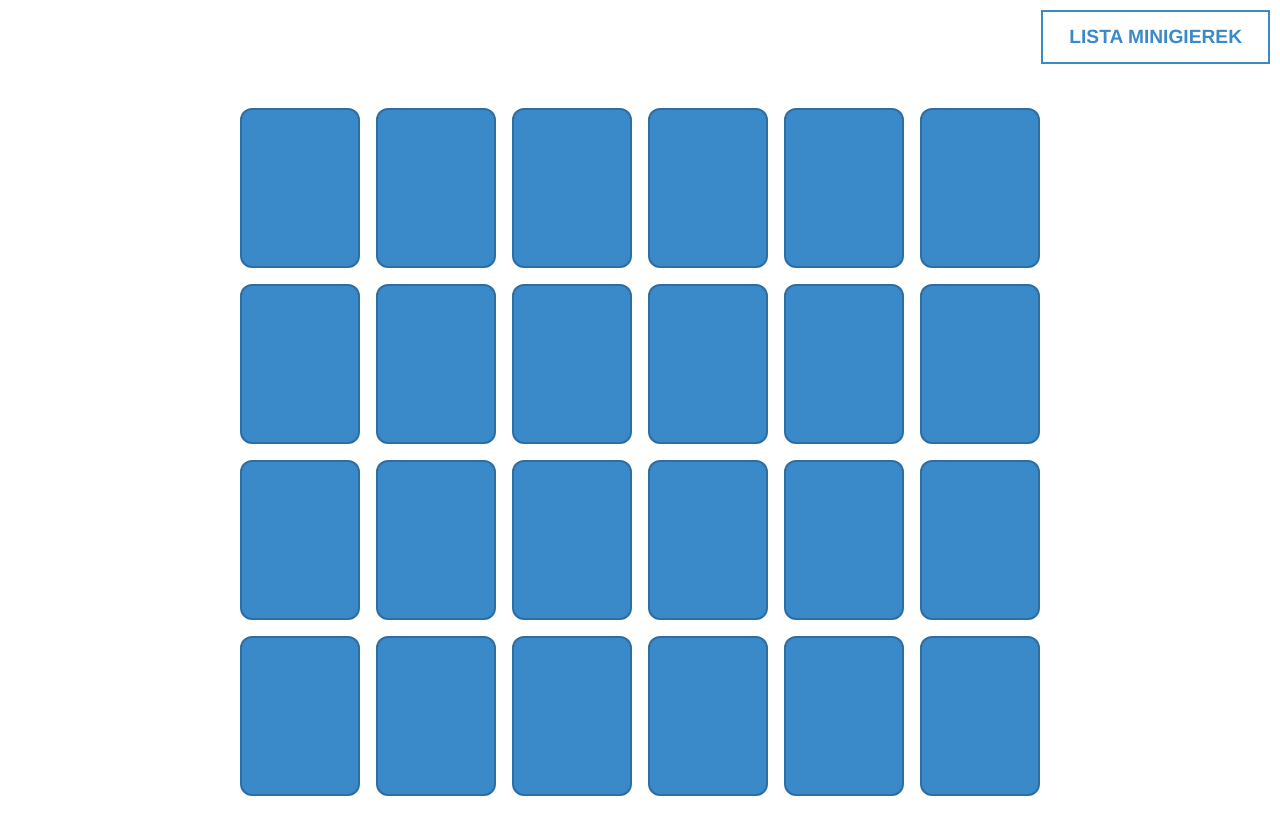
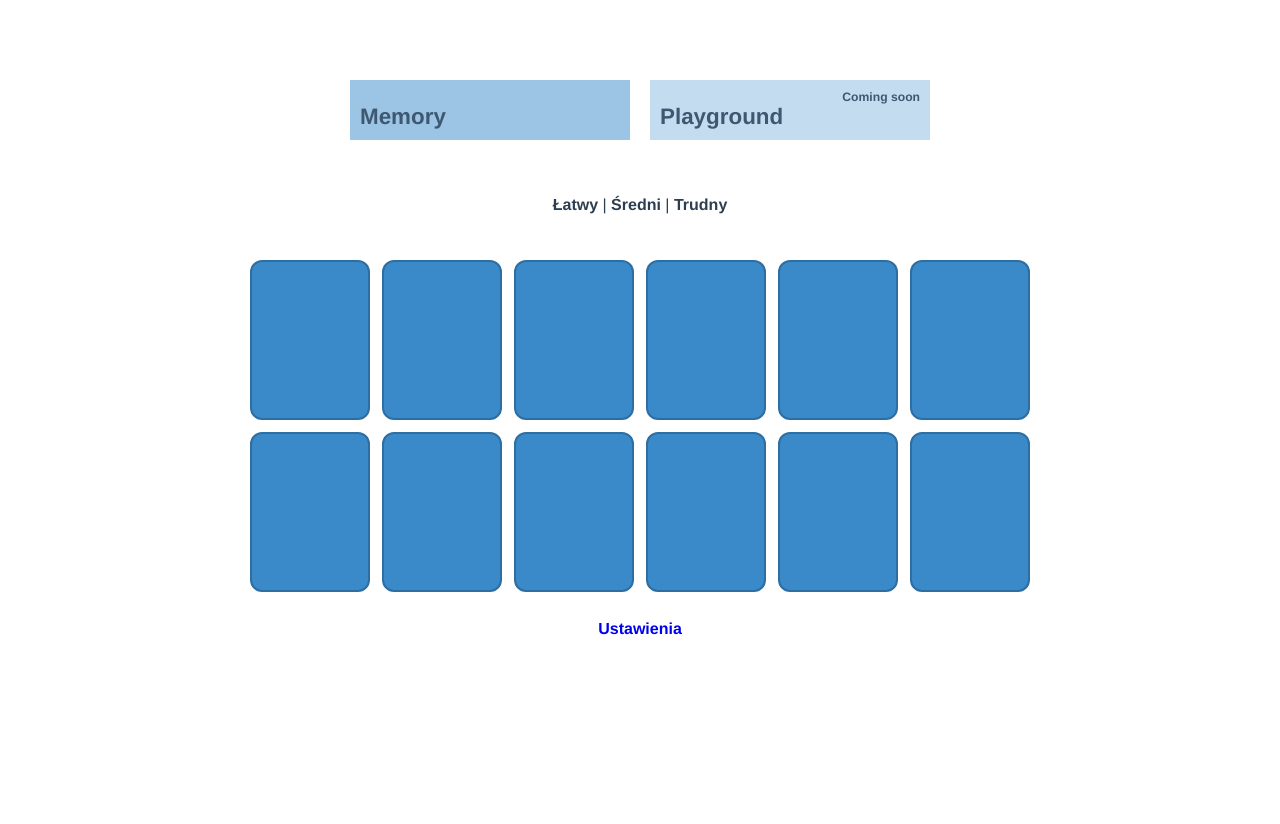
Before and after one commit to danbraj/minigames, a Vue app: page /#/memory in a window 1280 px wide. After the commit the page ends 800 px from the top, so only its background shows below. Built offline with nearby package versions, Linux system fonts and the light colour scheme.

Commit message:
Add difficulty levels, new cards (6), change styles and minor changes
* Set default route to memory
* Add 6 new symbols
* Change styles in GameItem component
* Add settings view
* Add Games component
* Remove Home view

```diff
--- a/public/index.html
+++ b/public/index.html
@@ -6,12 +6,28 @@
     <meta name="viewport" content="width=device-width,initial-scale=1.0">
     <link rel="icon" href="<%= BASE_URL %>favicon.ico">
     <title>Minigames | danbraj</title>
+    <style>
+      .container {
+        width: 100%;
+        margin: 0 auto;
+        margin-top: 40px;
+      }
+      @media (min-width: 1800px) {
+        .container {
+          width: 900px;
+          margin-left: auto;
+          margin-right: auto;
+        }
+      }
+    </style>
   </head>
   <body>
     <noscript>
       <strong>We're sorry but minigames doesn't work properly without JavaScript enabled. Please enable it to continue.</strong>
     </noscript>
-    <div id="app"></div>
+    <div class="container">
+      <div id="app"></div>
+    </div>
     <!-- built files will be auto injected -->
   </body>
 </html>
--- a/src/App.vue
+++ b/src/App.vue
@@ -1,70 +1,56 @@
 <template>
-  <div id="minigames">
-    <router-link class="btn top-right" to="/">Lista minigierek</router-link>
-    <router-view></router-view>
+  <div id="minigames" class="minigames">
+    <games></games>
+    <router-view class="panel"></router-view>
   </div>
 </template>
 
 <script>
+import Games from '@/components/Games';
+
 export default {
-  name: 'minigames',
-  // data () {
-  //   return {
-  //     msg: 'Welcome to Your Vue.js App'
-  //   }
-  // }
+  components: {
+    'games': Games
+  },
+  name: 'minigames'
 }
 </script>
 
 <style lang="scss">
+$content-width: 1200px !default;
 $normal-font-size: 16px !default;
 
 body {
   margin: 0;
 }
 
-#minigames {
+.minigames {
+
   font-family: Helvetica, sans-serif;
   -webkit-font-smoothing: antialiased;
   -moz-osx-font-smoothing: grayscale;
   text-align: center;
   color: #2c3e50;
-  padding-top: 80px;
+  //padding-top: 80px;
   position: relative;
   font-size: $normal-font-size;
-
-  .btn {
-    color: $primary-color;
-    background: #fff;
-    border: 2px $primary-color solid;
-    font-weight: 600;
-    cursor: pointer;
-    font-size: 1.2em;
-    text-transform: uppercase;
-    margin: 10px;
-    padding: 14px 26px;
-    display: inline-block;
-
-    &:hover {
-      text-decoration:none;
-      background: $primary-color;
-      color: #fff;
-    }
-  }
-
-  .top-right {
-    position: absolute;
-    right: 0;
-    top: 0;
-  }
 
   a {
     text-decoration: none;
     font-weight: bold;
-    color: lighten(#2c3e50, 10%);
-    // &.router-link-exact-active {
-    //   color: #42b983;
-    // }
+  }
+
+  .panel {
+    width: $content-width;
+    margin: 0 auto;
+    position: relative;
+  }
+
+  @media only screen and (max-width: $content-width) {
+    .panel {
+      width: 100%;
+      margin: 0;
+    }
   }
 }
 </style>
--- a/src/components/Card.vue
+++ b/src/components/Card.vue
@@ -1,7 +1,7 @@
 <template>
     <div class="card" v-bind:class="{ 'flipped': card.isFlipped, 'matched': card.isMatched }">
         <svg class="front">
-            <use :href="getPicUrl(card.handle)"></use>
+            <use :href="svgUrl"></use>
         </svg>
         <div class="back"></div>
     </div>
@@ -14,9 +14,9 @@ export default {
     props: [
         'card'
     ],
-    methods: {
-        getPicUrl(handle) {
-            return `${svg}#${handle}`;
+    computed: {
+        svgUrl() {
+            return `${svg}#${this.card.handle}`;
         }
     }
 }
@@ -35,10 +35,14 @@ $back-border: #aaa !default;
     box-sizing: border-box;
     width: $card-width;
     height: $card-height;
-    margin: 8px;
+    margin: 6px;
     position: relative;
     transition: transform 0.33s;
     transform-style: preserve-3d;
+
+    &.smaller {
+        height: $card-width;
+    }
 
     &.flipped {
         transform: rotateY(180deg);
@@ -59,7 +63,7 @@ $back-border: #aaa !default;
 .front {
     @extend %card-side;
     border: 2px solid $front-border;
-    padding: 10px;
+    padding: 6px;
     background: $front-color;
     transform: rotateY(180deg);//
 
@@ -78,6 +82,18 @@ $back-border: #aaa !default;
     border: 2px solid $back-border;
     background: $back-color;
     cursor: pointer;
-    //transform: rotateY(180deg);
+    //transform: rotateY(180deg);//
+
+    animation: fadeIn 0.67s cubic-bezier(0.215, 0.610, 0.355, 1.000);
+    animation-fill-mode: forwards;
+    opacity: 0;
+    @keyframes fadeIn {
+        0% {
+            opacity: 0;
+        }
+        100% {
+            opacity: 1;
+        }
+    }
 }
 </style>
--- a/src/components/GameItem.vue
+++ b/src/components/GameItem.vue
@@ -1,7 +1,7 @@
 <template>
     <router-link :to="game.name">
-        <div class="game-block">
-            <p class="title">{{ game.title }}</p>
+        <div class="game-item">
+            <span class="title">{{ game.title }}</span>
             <span class="status">{{ game.status }}</span>
         </div>
     </router-link>
@@ -16,41 +16,49 @@ export default {
 </script>
 
 <style lang="scss" scoped>
-
 $game-block-color: yellow !default;
 
 a {
+    box-sizing: border-box;
     text-decoration: none;
+    font-weight: bold;
+    color: lighten(#2c3e50, 10%);
     display: inline-block;
-    height: 160px;
+    height: 60px;
     width: 280px;
     margin: 10px;
+    border: 6px solid $game-block-color;
+    background-color: $game-block-color;
+
+    &:hover {
+        border-color: $secondary-color;
+    }
+
+    &.router-link-active {
+        border-color: $secondary-color;
+        background: $secondary-color;
+    }
 }
 
-p {
-    margin: 0;
-    padding: 0;
-}
-
-.game-block {
+.game-item {
     display: inline-block;
     width: 100%;
     height: 100%;
-    background-color: $game-block-color;
+
     position: relative;
 }
 
 .title {
     position: absolute;
-    bottom: 8px;
-    left: 8px;
+    bottom: 4px;
+    left: 4px;
     font-size: 1.4em;
 }
 
 .status {
     position: absolute;
-    top: 8px;
-    right: 8px;
+    top: 4px;
+    right: 4px;
     font-size: 0.76em;
 }
 </style>
--- a/src/views/Home.vue
+++ b/src/components/Games.vue
@@ -1,6 +1,10 @@
 <template>
-    <div class="container">
+    <div class="games">
+        <!-- <h2>Lista gier</h2> -->
+
         <game-item v-for="(game, index) in minigames" :key="index" :game="game"></game-item>
+
+        <router-link class="settings" v-if="this.$route.name != 'settings'" to="/settings">Ustawienia</router-link>
     </div>
 </template>
 
@@ -38,3 +42,27 @@ export default {
     }
 }
 </script>
+
+<style lang="scss" scoped>
+.games {
+    padding: 30px 0;
+
+    @media only screen and (min-width: 1800px) {
+        position: absolute;
+        left: 900px;
+    }
+}
+
+.settings {
+    position: absolute;
+    bottom: -40px;
+    display: block;
+    text-align: center;
+    width: 100%;
+
+    @media only screen and (min-width: 1800px) {
+        position: static;
+        margin-top: 20px;
+    }
+}
+</style>
--- a/src/router.js
+++ b/src/router.js
@@ -1,6 +1,5 @@
 import Vue from 'vue'
 import Router from 'vue-router'
-import Home from './views/Home.vue'
 
 Vue.use(Router)
 
@@ -8,8 +7,12 @@ export default new Router({
   routes: [
     {
       path: '/',
-      name: 'home',
-      component: Home
+      redirect: 'memory'
+    },
+    {
+      path: '/settings',
+      name: 'settings',
+      component: () => import(/* webpackChunkName: "settings" */ './views/Settings.vue')
     },
     {
       path: '/memory',
@@ -20,14 +23,14 @@ export default new Router({
       component: () => import(/* webpackChunkName: "memory" */ './views/Memory.vue')
     },
     {
-      path: '/match3',
-      name: 'match3',
-      component: () => import(/* webpackChunkName: "match3" */ './views/Match3.vue')
-    },
-    {
       path: '/playground',
       name: 'playground',
       component: () => import(/* webpackChunkName: "playground" */ './views/Playground.vue')
-    }
+    },
+    // {
+    //   path: '/match3',
+    //   name: 'match3',
+    //   component: () => import(/* webpackChunkName: "match3" */ './views/Match3.vue')
+    // },
   ]
 })
--- a/src/views/Memory.vue
+++ b/src/views/Memory.vue
@@ -1,9 +1,16 @@
 <template>
-    <div class="container">
+    <div>
+        <div class="difficulty-panel">
+          <ul>
+            <li><a v-on:click="setDifficulty(0)">Łatwy</a></li>
+            <li><a v-on:click="setDifficulty(1)">Średni</a></li>
+            <li><a v-on:click="setDifficulty(2)">Trudny</a></li>
+          </ul>
+        </div>
         <div class="board" v-bind:class="{ 'busy': isBusy }">
             <progress v-if="cooldown > 0" class="indicator" :value="cooldown" max="25"></progress>
-            <card v-for="(card, index) in cards" :key="index" :card="card" @click.native="flip(index)"></card>
-            <button v-if="cardsLeft == 0" class="btn btn--again" @click="restart">Jeszcze raz</button>
+            <card v-for="(card, index) in cards" :key="index" :card="card" @click.native="flip(index)" v-bind:class="{ 'smaller': isHard }"></card>
+            <button v-if="cardsLeft == 0" class="btn--again" @click="restart">Jeszcze raz</button>
         </div>
     </div>
 </template>
@@ -11,7 +18,7 @@
 <script>
 import Card from '@/components/Card';
 
-const cardsDefs = [
+const svgDefs = [
   'apple',
   'banana',
   'blueberries',
@@ -26,31 +33,40 @@ const cardsDefs = [
   'pineapple'
 ];
 
+const svgHardDefs = [
+  'hblueberries',
+  'happle',
+  'hnuts',
+  'hcherries',
+  'hgrape',
+  'hpineapple'
+]
+
+// easy - 6, medium - 12, hard - 18
+const difficulty = [6, 12, 18];
+
 export default {
   components: {
     card: Card
   },
-  created() {
-    this.cards = cardsDefs
-      .concat(cardsDefs)
-      .sort(() => 0.5 - Math.random())
-      .map(x => {
-        return { handle: x, isFlipped: false, isMatched: false };
-      });
-    this.cardsCount = this.cards.length;
-    this.cardsLeft = this.cardsCount;
-    this.isBusy = false;
-  },
   data() {
     return {
+      difficulty: 0,
       cards: [],
       cardsCount: -1,
       cardsLeft: -1,
       first: -1,
       count: -1,
       isBusy: true,
-      cooldown: 0
+      cooldown: 0,
+      isHard: false
     };
+  },
+  created() {
+    this.shuffle();
+    this.cardsCount = difficulty[this.difficulty] * 2;
+    this.cardsLeft = this.cardsCount;
+    this.isBusy = false;
   },
   methods: {
     flip(idx) {
@@ -102,13 +118,44 @@ export default {
           el.isFlipped = false;
           el.isMatched = false;
         });
-        this.cardsLeft = this.cardsCount;
         this.count = -1;
         this.first = -1;
+        //this.cards = null;
         setTimeout(() => {
-          this.cards.sort(() => 0.5 - Math.random());
-          this.isBusy = false;
-        }, 1000);
+          this.shuffle();
+        }, 670);
+        this.cardsCount = difficulty[this.difficulty] * 2;
+        this.cardsLeft = this.cardsCount;
+        this.isBusy = false;
+      }
+    },
+    shuffle() {
+      const defs = svgDefs;
+
+      let cardsTypes;
+      if (this.difficulty == 2) {
+        cardsTypes = defs.concat(svgHardDefs);
+        this.isHard = true;
+      }
+      else {
+        cardsTypes = defs
+          .sort(() => 0.5 - Math.random())
+          .slice(0, difficulty[this.difficulty]);
+        this.isHard = false;
+      }
+
+      this.cards = cardsTypes
+        .concat(cardsTypes)
+        .sort(() => 0.5 - Math.random())
+        .map(symbol => {
+          return { handle: symbol, isFlipped: false, isMatched: false };
+        });
+    },
+    setDifficulty(d) {
+      if (!this.isBusy) {
+        this.difficulty = (d >= 0 && d < 3 ? d : 0);
+        this.restart();
+        this.cards = null;
       }
     }
   }
@@ -116,9 +163,14 @@ export default {
 </script>
 
 <style lang="scss" scoped>
-$content-width: 1200px !default;
+a {
+  cursor: pointer;
+  &:hover {
+    color: lighten($color: #3e5871, $amount: 30%);
+  }
+}
 
-.container {
+.minigame {
   width: $content-width;
   margin: 0 auto;
 }
@@ -129,16 +181,29 @@ $content-width: 1200px !default;
   flex-wrap: wrap;
   width: $content-width;
   perspective: 500px;
-  margin: 20px 0;
+  margin: 40px 0;
 
   &.busy {
     pointer-events: none;
   }
+
+  @media only screen and (min-width: 1500px) {
+    margin: 0;
+  }
 }
 .btn--again {
   margin: 0;
+  color: $primary-color;
+  background: #fff;
+  border: 2px $primary-color solid;
+  font-weight: 600;
+  cursor: pointer;
+  font-size: 1.2em;
+  text-transform: uppercase;
   position: absolute;
   background-color: #fff;
+  padding: 14px 26px;
+  display: inline-block;
   z-index: 1;
   width: 200px;
   height: 80px;
@@ -146,14 +211,17 @@ $content-width: 1200px !default;
   top: 50%;
   transform: translate(-50%, -50%);
   &:hover {
-    background-color: $primary-color;
+    text-decoration:none;
+      background: $primary-color;
+      color: #fff;
   }
 }
+
 .indicator {
   position: absolute;
-  top: -30px;
+  top: -25px;
   height: 14px;
-  width: 300px;
+  width: 260px;
   appearance: none;
   &::-webkit-progress-bar {
     background-color: #eee;
@@ -167,12 +235,32 @@ $content-width: 1200px !default;
   }
 }
 @media only screen and (max-width: $content-width) {
-  .container {
+  .board {
     width: 100%;
-    margin: 0;
+    //width: 100vw;
   }
-  .board {
-    width: 100vw;
+}
+
+.difficulty-panel {
+  ul {
+    list-style: none;
+    padding: 0;
+  }
+  li {
+    display: inline;
+    & + li {
+      &:before {
+        content: ' | ';
+      }
+    }
+  }
+
+  @media only screen and (min-width: 1500px) {
+    position: absolute;
+    right: 900px;
+    text-align: right;
+    margin-top: 40px;
+    margin-right: 2%;
   }
 }
 </style>
--- /dev/null
+++ b/src/views/Settings.vue
@@ -0,0 +1,65 @@
+<template>
+    <div>
+        <h2>Ustawienia</h2>
+        <h3>Assety</h3>
+        <div class="assets">
+            <div class="asset">
+                <span v-text="assets[0].name"></span>
+                <div class="symbols">
+                    <svg class="symbol" v-for="(symbol, index) in assets[0].symbols" :key="index">
+                        <use :href="svgUrl(assets[0].url, symbol)"></use>
+                    </svg>
+                </div>
+            </div>
+        </div>
+    </div>
+</template>
+
+<script>
+import fruitsAssets from '@/assets/owoce.svg';
+
+export default {
+    data() {
+        return {
+            assets: [
+                {
+                    name: 'Owoce',
+                    url: fruitsAssets,
+                    symbols: [
+                        'apple',
+                        'banana',
+                        'blueberries',
+                        'strawberry',
+                        'pear',
+                        'lemon',
+                        'nut',
+                        'grape',
+                        'watermelon',
+                        'cherry',
+                        'plum',
+                        'pineapple',
+                        'hblueberries',
+                        'happle',
+                        'hnuts',
+                        'hcherries',
+                        'hgrape',
+                        'hpineapple'
+                    ]
+                }
+            ]
+        }
+    },
+    methods: {
+        svgUrl(url, symbol) {
+            return `${url}#${symbol}`;
+        }
+    }
+}
+</script>
+
+<style lang="scss" scoped>
+.symbol {
+    width: 100px;
+    height: 100px;
+}
+</style>
```
Also changed, not shown: src/assets/owoce.svg, 1 other file (tests, documents, lock files or other folders).
